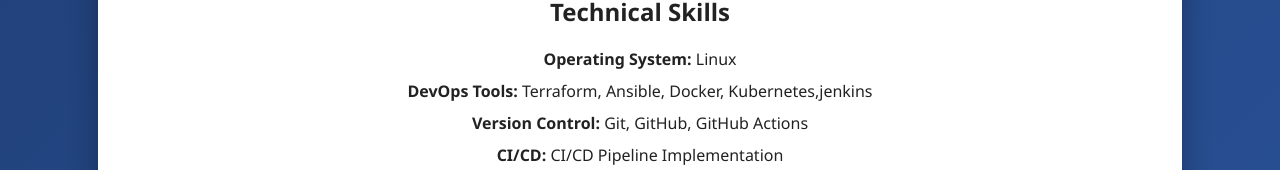
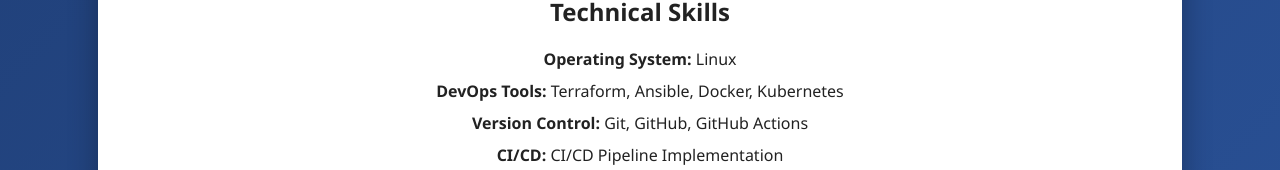
Before and after one commit to aaditya-rajput-12/my-portfolio, a plain HTML site: page index.html in a window 1280 px wide. Shown: the part 718-888 px from the top of the page. Drawn offline with Linux system fonts and the light colour scheme.

Commit message:
updating index.html file

```diff
--- a/index.html
+++ b/index.html
@@ -25,7 +25,7 @@
     <h2>Technical Skills</h2>
     <div class="skill-box">
         <p><b>Operating System:</b> Linux</p>
-        <p><b>DevOps Tools:</b> Terraform, Ansible, Docker, Kubernetes,jenkins</p>
+        <p><b>DevOps Tools:</b> Terraform, Ansible, Docker, Kubernetes</p>
         <p><b>Version Control:</b> Git, GitHub, GitHub Actions</p>
         <p><b>CI/CD:</b> CI/CD Pipeline Implementation</p>
         <p><b>AWS Services:</b> EC2, S3, IAM, CloudFormation, AWS Lambda</p>
```
